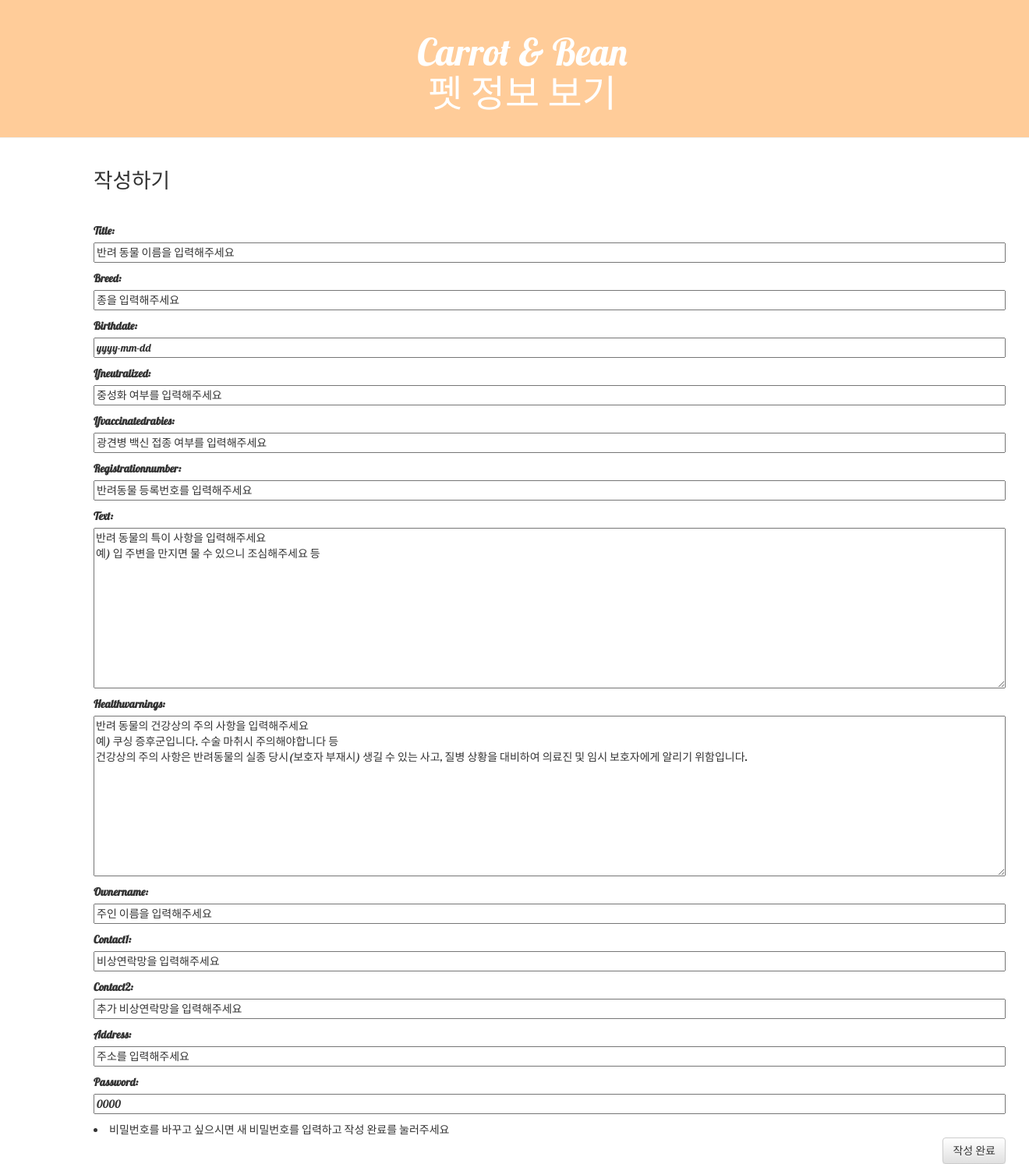
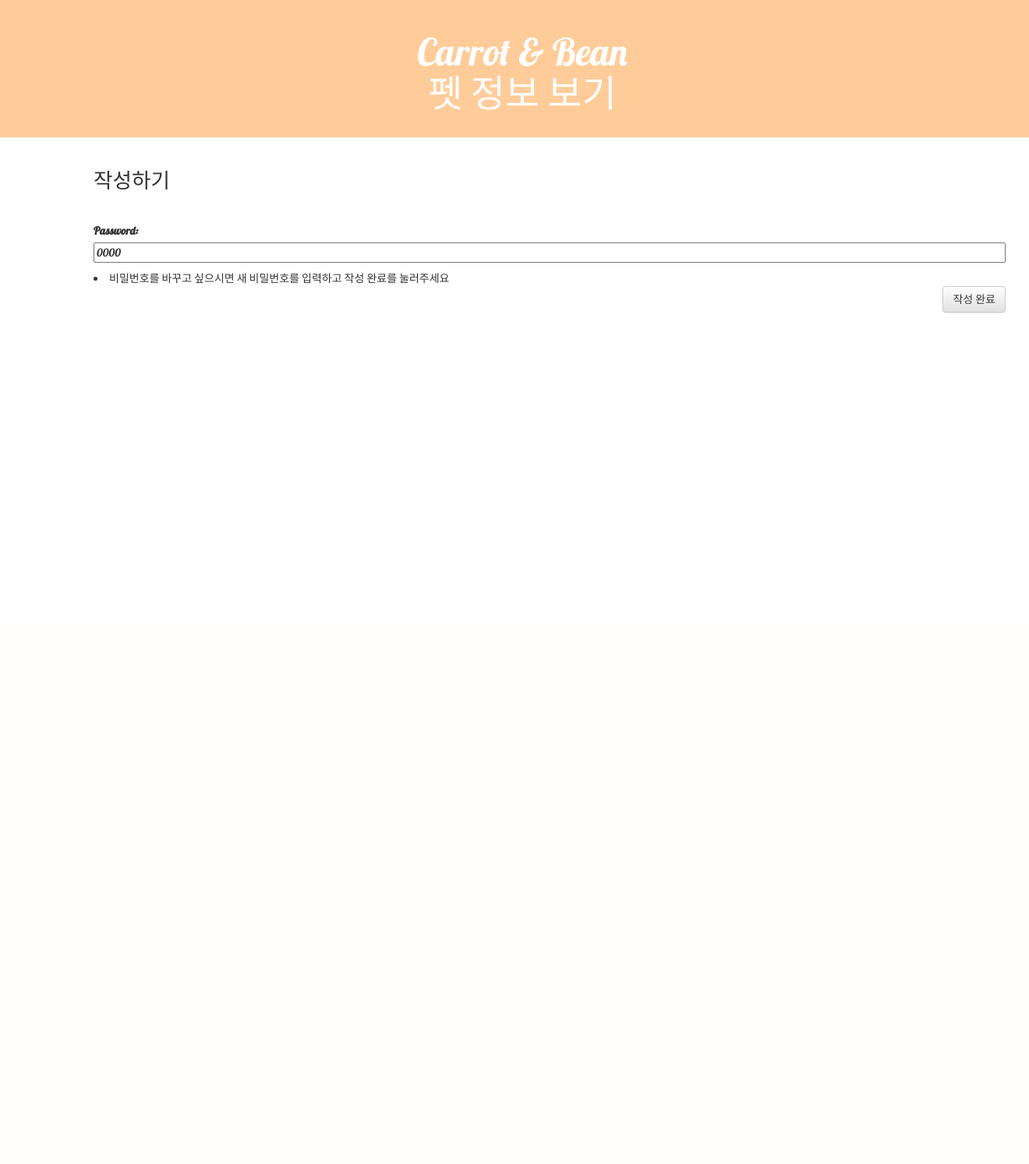
Before and after one commit to kyc0816/my-first-blog, a Django app: page /post/new/ in a window 1320 px wide. Shown: the whole page at 78% size. After the commit the page ends 402 px from the top, so only its background shows below. Run offline with Django 3.2, Linux system fonts and the light colour scheme; some libraries are stand-ins or nearby versions.

Commit message:
For a long time

```diff
--- a/blog/forms.py
+++ b/blog/forms.py
@@ -9,5 +9,7 @@ class PostForm(forms.ModelForm):
     class Meta:
         model = Post
         # 아랫줄에서 password 지워야됨
-        fields = ('title', 'breed', 'birthdate', 'ifneutralized', 'ifvaccinatedrabies', 'registrationnumber',
-        	'text', 'healthwarnings', 'ownername', 'contact1', 'contact2', 'address', 'password',)
+        fields = (
+        	# 'title', 'breed', 'birthdate', 'ifneutralized', 'ifvaccinatedrabies', 'registrationnumber',
+        	# 'text', 'healthwarnings', 'ownername', 'contact1', 'contact2', 'address',
+        	'password',)
--- a/blog/models.py
+++ b/blog/models.py
@@ -6,19 +6,19 @@ from django.utils import timezone
 
 class Post(models.Model):
     author = models.ForeignKey('auth.User', on_delete=models.CASCADE)
-    title = models.CharField(max_length=20, default='반려 동물 이름을 입력해주세요')
-    text = models.TextField(default='반려 동물의 특이 사항을 입력해주세요\n예) 입 주변을 만지면 물 수 있으니 조심해주세요 등')
-    healthwarnings = models.TextField(default='반려 동물의 건강상의 주의 사항을 입력해주세요\n예) 쿠싱 증후군입니다. 수술 마취시 주의해야합니다 등\n건강상의 주의 사항은 반려동물의 실종 당시(보호자 부재시) 생길 수 있는 사고, 질병 상황을 대비하여 의료진 및 임시 보호자에게 알리기 위함입니다.')
-    breed = models.CharField(max_length=20, default='종을 입력해주세요')
-    birthdate = models.CharField(max_length=20, default='yyyy-mm-dd')
-    ifneutralized = models.CharField(max_length=20, default='중성화 여부를 입력해주세요')
-    ifvaccinatedrabies = models.CharField(max_length=30, default='광견병 백신 접종 여부를 입력해주세요')
-    registrationnumber = models.CharField(max_length=100, default='반려동물 등록번호를 입력해주세요')
+    # title = models.CharField(max_length=20, default='반려 동물 이름을 입력해주세요')
+    # text = models.TextField(default='반려 동물의 특이 사항을 입력해주세요\n예) 입 주변을 만지면 물 수 있으니 조심해주세요 등')
+    # healthwarnings = models.TextField(default='반려 동물의 건강상의 주의 사항을 입력해주세요\n예) 쿠싱 증후군입니다. 수술 마취시 주의해야합니다 등\n건강상의 주의 사항은 반려동물의 실종 당시(보호자 부재시) 생길 수 있는 사고, 질병 상황을 대비하여 의료진 및 임시 보호자에게 알리기 위함입니다.')
+    # breed = models.CharField(max_length=20, default='종을 입력해주세요')
+    # birthdate = models.CharField(max_length=20, default='yyyy-mm-dd')
+    # ifneutralized = models.CharField(max_length=20, default='중성화 여부를 입력해주세요')
+    # ifvaccinatedrabies = models.CharField(max_length=30, default='광견병 백신 접종 여부를 입력해주세요')
+    # registrationnumber = models.CharField(max_length=100, default='반려동물 등록번호를 입력해주세요')
 
-    ownername = models.CharField(max_length=20, default='주인 이름을 입력해주세요')
-    contact1 = models.CharField(max_length=30, default='비상연락망을 입력해주세요')
-    contact2 = models.CharField(max_length=50, default='추가 비상연락망을 입력해주세요')
-    address = models.CharField(max_length=100, default='주소를 입력해주세요')
+    # ownername = models.CharField(max_length=20, default='주인 이름을 입력해주세요')
+    # contact1 = models.CharField(max_length=30, default='비상연락망을 입력해주세요')
+    # contact2 = models.CharField(max_length=50, default='추가 비상연락망을 입력해주세요')
+    # address = models.CharField(max_length=100, default='주소를 입력해주세요')
     # 이 아래 줄이 비밀번호 땜에 추가한 것임
     password = models.CharField(max_length=4, default='0000')
     isFromDetailToEdit = models.CharField(max_length=1, default='0')  #이거 '0'으로 바꿔봤는데 에러나면 다시 그냥 0으로 바꾸기
```
Also changed, not shown: blog/templates/blog/post_detail.html (+4 -4 lines), blog/migrations/0011_auto_20181103_2318.py (added).
